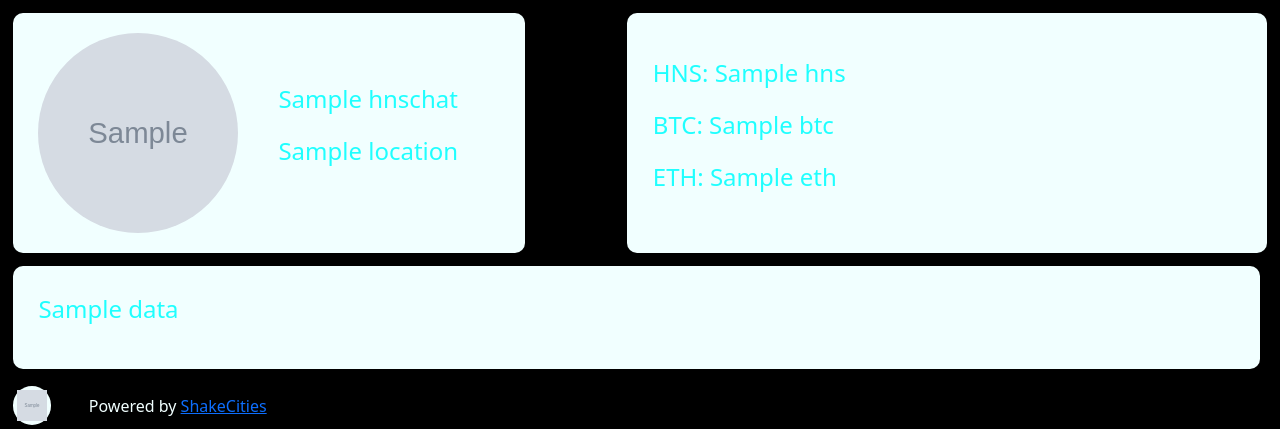
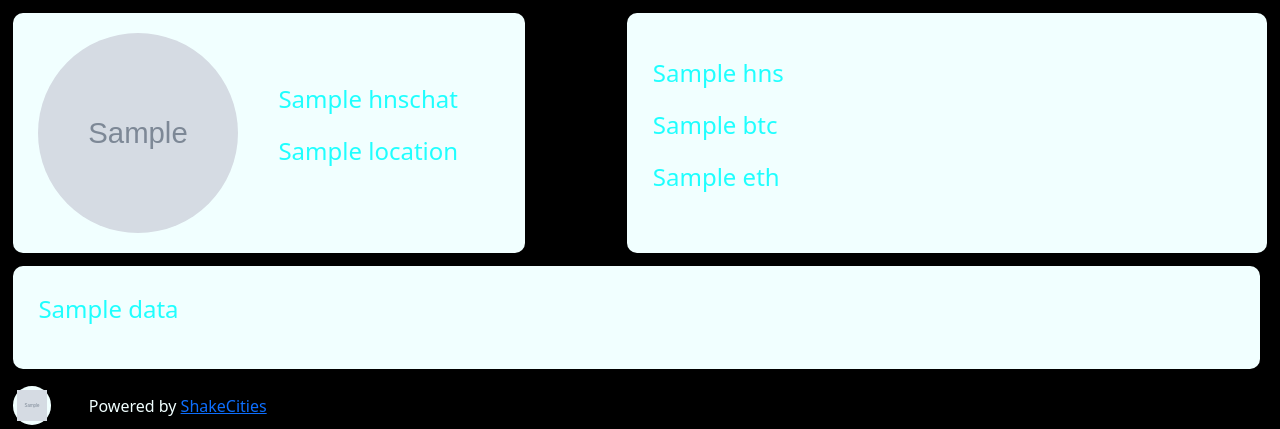
Before and after one commit to Nathanwoodburn/shakecities, a Flask app: template templates/city.html in a window 1280 px wide. Shown: the top 429 px of the page. Run offline with Flask 3, Linux system fonts and the light colour scheme; the template is opened without the code that fills it: most values are stand-ins (such as "Sample title", 1, 10 or a date in 2020); grey boxes marked "Sample" are stand-in pictures; parts of the project's set-up code (start-up, migrations or seed data) failed here and were passed over; some libraries are stand-ins or nearby versions.

```diff
--- a/templates/city.html
+++ b/templates/city.html
@@ -31,13 +31,13 @@
         <div class="d-xl-flex align-items-xl-center right-align top-align" style="background: #f1ffff;border-radius: 10px;padding-top: 2%;padding-left: 2%;padding-bottom: 2%;width: 50%;position: absolute;padding-right: 2%;display: inline-flex;height: 15em;">
             <div style="display: inline-block;">
                 <div>
-                    <p style="font-size: 24px;">HNS: {{hns}}</p>
+                    <p style="font-size: 24px;">{{hns}}</p>
                 </div>
                 <div>
-                    <p style="font-size: 24px;">BTC: {{btc}}</p>
+                    <p style="font-size: 24px;">{{btc}}</p>
                 </div>
                 <div>
-                    <p style="font-size: 24px;">ETH: {{eth}}</p>
+                    <p style="font-size: 24px;">{{eth}}</p>
                 </div>
             </div>
         </div>
```
Also changed, not shown: sites/website.py (+7 -0 lines).
